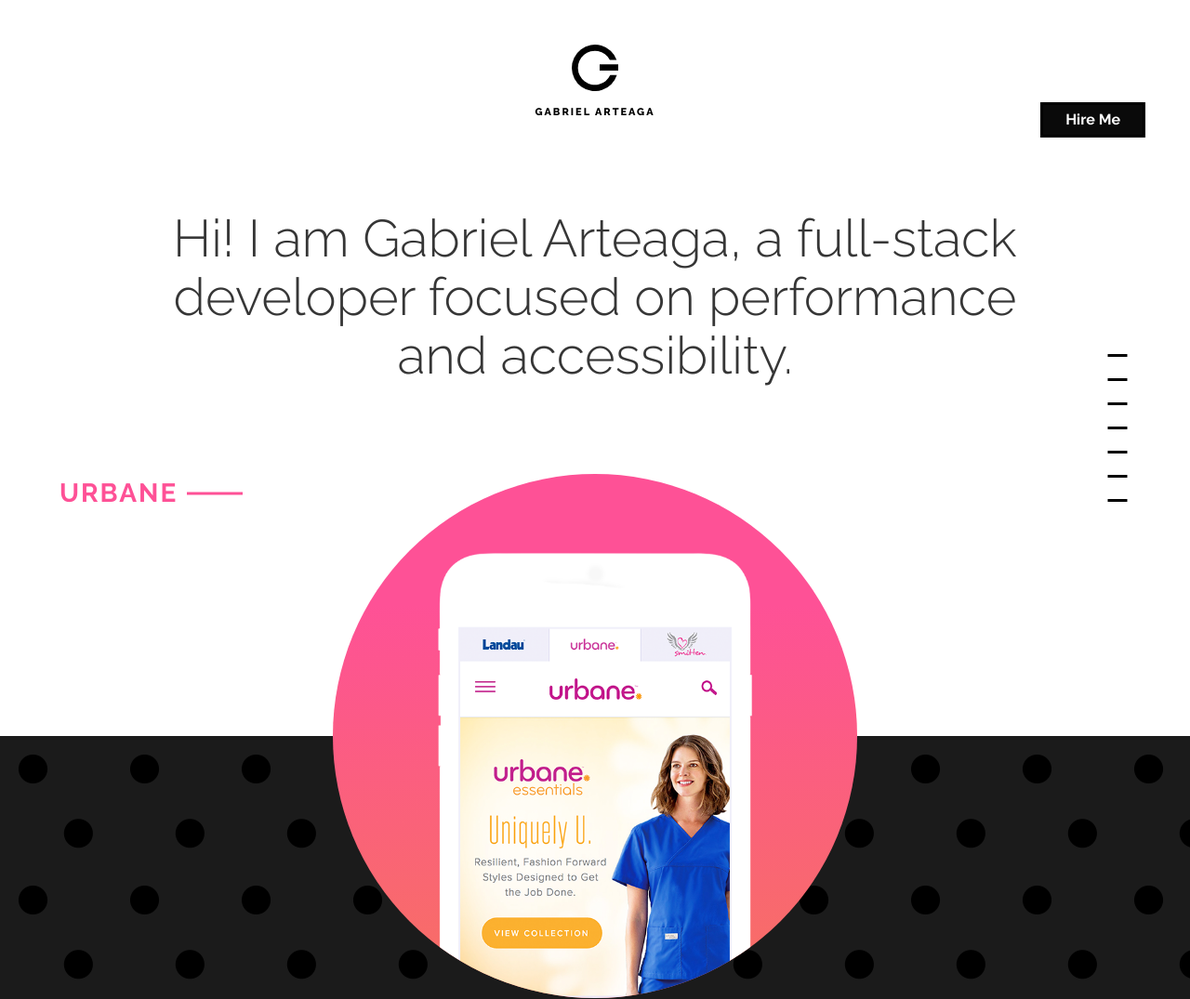
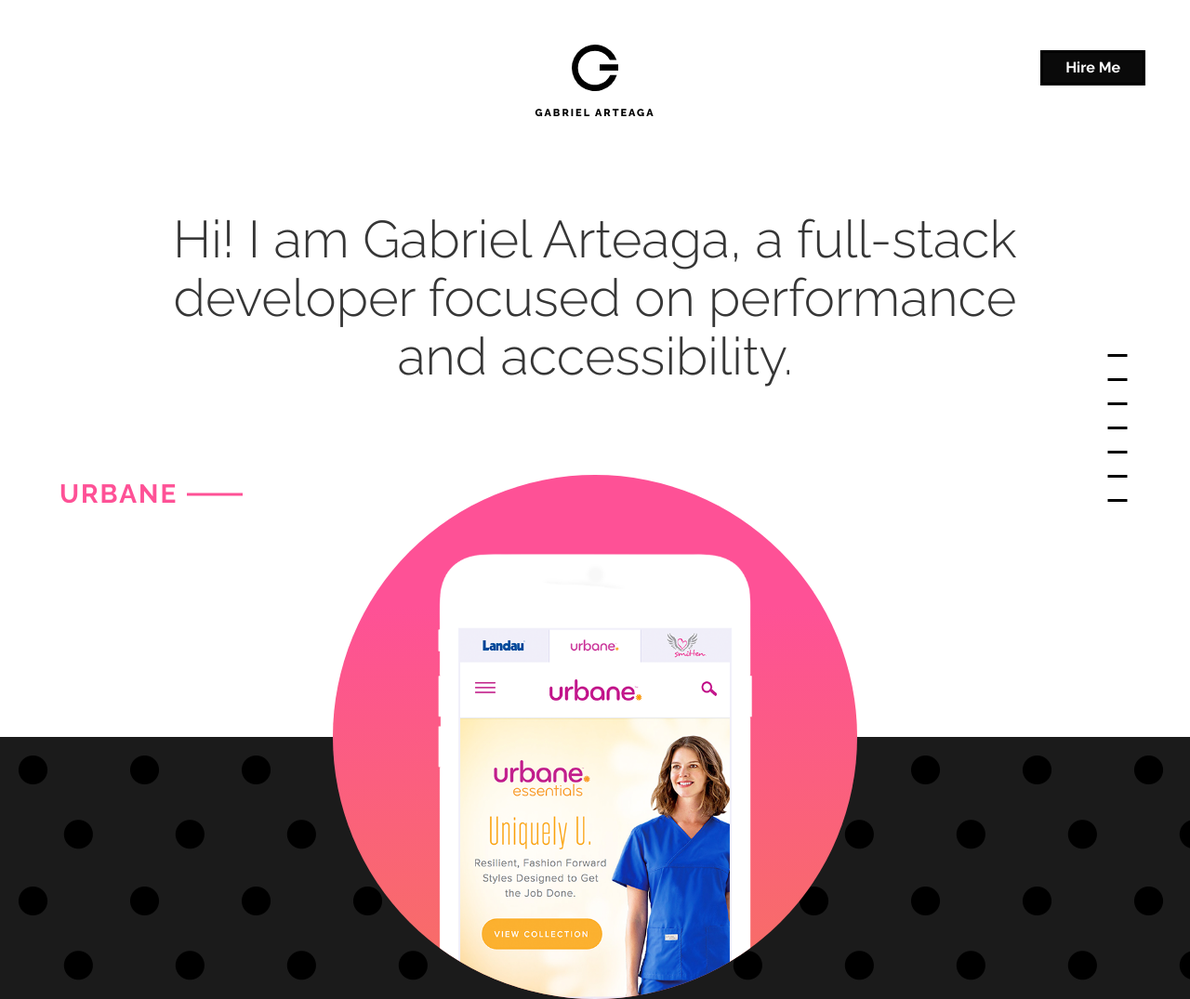
Before and after one commit to arteagabriel/arteagabriel, a website: page app/index.html in a window 1280 px wide. Shown: the top 1075 px of the page at 93% size. Drawn offline with nearby package versions, Linux system fonts and the light colour scheme.

Commit message:
fixed vertical centering of header button

```diff
--- a/app/index.html
+++ b/app/index.html
@@ -17,8 +17,11 @@
     <section class="section">
       <div class="container is-fluid has-text-centered">
         <img src="/image/logo.svg" alt="Gabriel Arteaga" id="logo" />
-        <p id="logo-text">Gabriel Arteaga</p>
+        <p class="logo-text is-hidden-tablet">Gabriel Arteaga</p>
         <a href="mailto:info@arteagabriel.io" class="button is-black" id="hire-me">Hire Me</a>
+      </div>
+      <div class="container is-fluid has-text-centered is-hidden-mobile">
+        <p class="logo-text">Gabriel Arteaga</p>
       </div>
     </section>
 
--- a/app/sass/_global.scss
+++ b/app/sass/_global.scss
@@ -20,24 +20,25 @@
   @media screen and (min-width: 769px) {
     position: absolute;
     right: 0;
-    top: 100%;
+    top: 50%;
     transform: translateY(-50%);
   }
 }
 
 #logo {
   width: 50px;
+  margin: 0 auto;
+  display: block;
 }
 
-#logo-text {
+.logo-text {
     font-weight: 800;
     text-transform: uppercase;
     font-size: 11px;
     letter-spacing: 2px;
-    margin-top: 0.50rem;
+    margin-top: 1rem;
 
     @media screen and (max-width: 768px) {
-      margin-top: 1rem;
       margin-bottom: 1.5rem;
     }
 }
```
Also changed, not shown: app/css/style.css.
